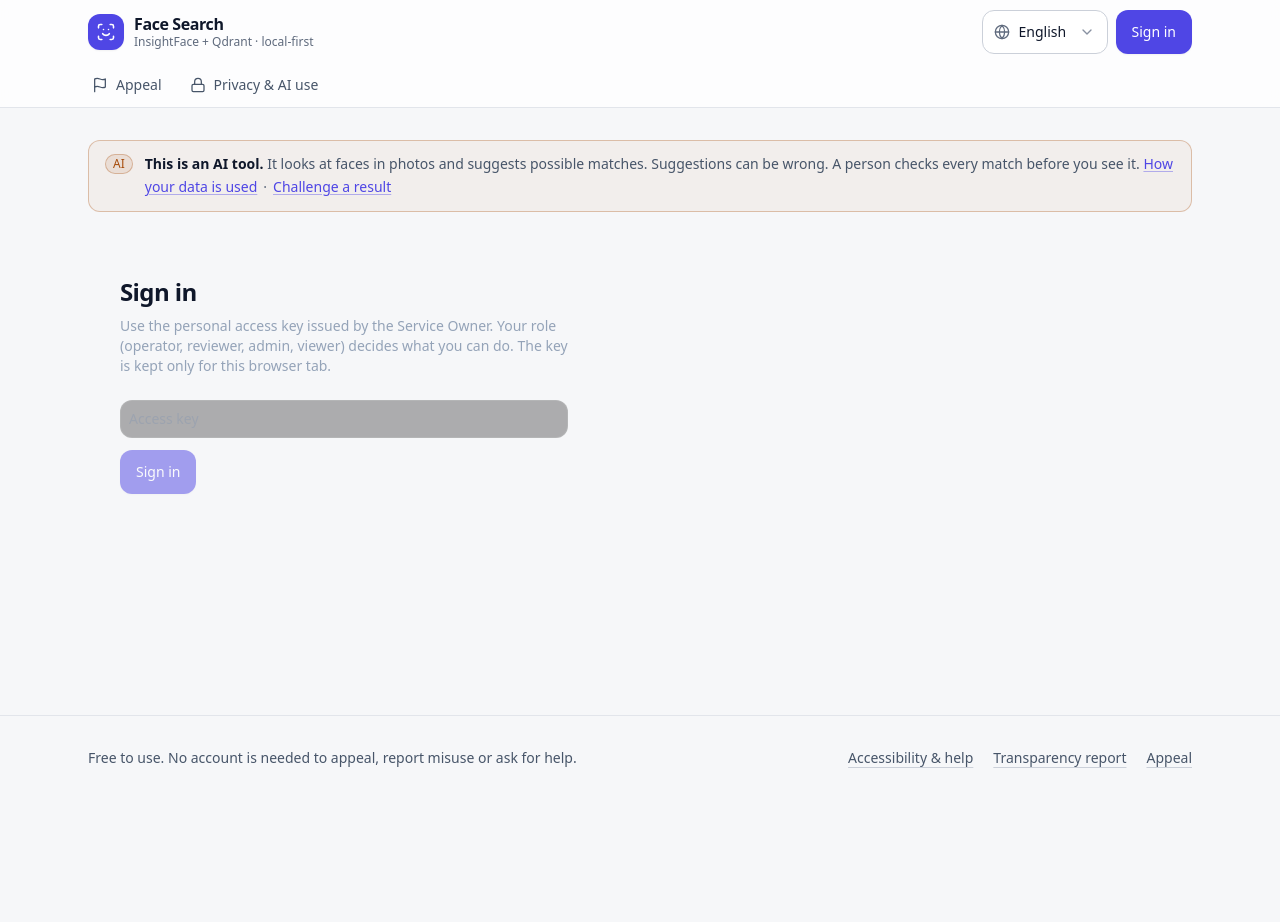
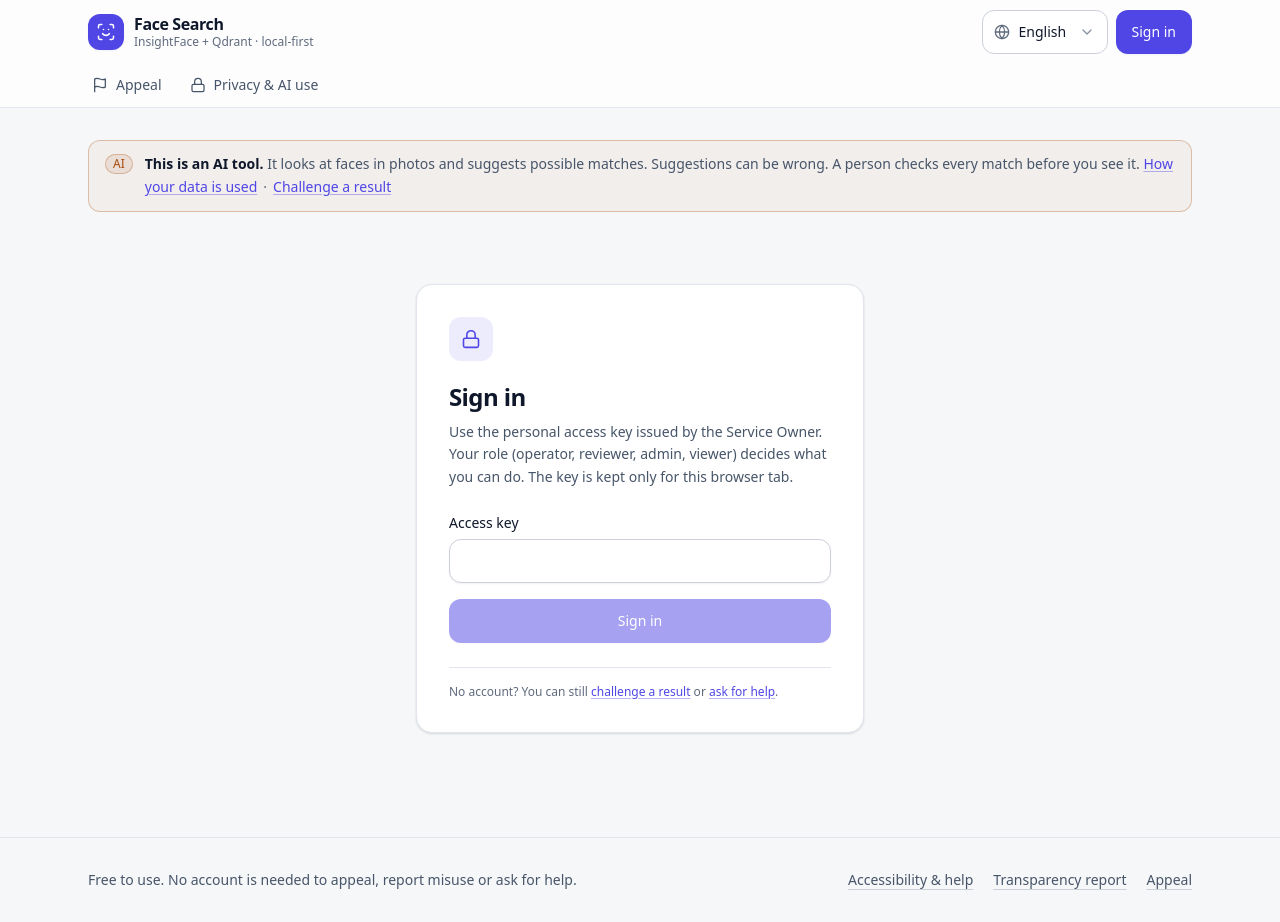
Before and after one commit to laavanjan/face-search-app, a Next.js app in the folder frontend/: page /signin in a window 1280 px wide. Before the commit the page ends 800 px from the top, so only its background shows below. Built offline with nearby package versions, Linux system fonts and the light colour scheme.

Commit message:
Refresh sign-in experience
Modernize sign-in form presentation, guidance, and feedback states while retaining the existing authentication flow.

```diff
--- a/frontend/app/signin/page.tsx
+++ b/frontend/app/signin/page.tsx
@@ -1,17 +1,21 @@
 "use client";
 
 import { useState } from "react";
+import Link from "next/link";
 import { useRouter } from "next/navigation";
+import { Alert, Icon, Spinner } from "@/components/ui";
 import { setAccessKey, whoami } from "@/lib/api";
 
 export default function SignInPage() {
   const [key, setKey] = useState("");
   const [err, setErr] = useState<string | null>(null);
+  const [busy, setBusy] = useState(false);
   const router = useRouter();
 
   async function submit(e: React.FormEvent) {
     e.preventDefault();
     setErr(null);
+    setBusy(true);
     setAccessKey(key.trim());
     try {
       const me = await whoami();
@@ -19,28 +23,46 @@ export default function SignInPage() {
     } catch {
       setAccessKey(null);
       setErr("That access key was not accepted.");
+    } finally {
+      setBusy(false);
     }
   }
 
   return (
-    <section className="glass rounded-2xl p-8 max-w-lg">
-      <h1 className="text-2xl font-semibold tracking-tight mb-2">Sign in</h1>
-      <p className="text-slate-400 text-sm mb-6">
+    <div className="flex justify-center py-6 sm:py-10">
+      <section className="card w-full max-w-md p-6 sm:p-8">
+        <div className="mb-5 flex h-11 w-11 items-center justify-center rounded-xl bg-accent/10 text-accent">
+          <Icon name="lock" className="h-5 w-5" />
+        </div>
+        <h1 className="text-2xl font-semibold tracking-tight text-fg">Sign in</h1>
+        <p className="mb-6 mt-2 text-sm leading-relaxed text-muted">
           Use the personal access key issued by the Service Owner. Your role (operator, reviewer,
           admin, viewer) decides what you can do. The key is kept only for this browser tab.
         </p>
-      <form onSubmit={submit} className="space-y-3">
+        <form onSubmit={submit} className="space-y-4">
+          <div>
+            <label htmlFor="access-key" className="label">Access key</label>
             <input
+              id="access-key"
               type="password"
               autoComplete="off"
-          className="w-full rounded-xl bg-black/30 border border-white/10 p-2 text-sm"
-          placeholder="Access key"
+              className={`input font-mono ${err ? "input-error" : ""}`}
+              aria-invalid={!!err}
               value={key}
               onChange={(e) => setKey(e.target.value)}
             />
-        {err && <div className="text-sm text-red-300">{err}</div>}
-        <button className="btn" disabled={!key.trim()}>Sign in</button>
+          </div>
+          {err && <Alert tone="danger">{err}</Alert>}
+          <button className="btn w-full" disabled={!key.trim() || busy}>
+            {busy && <Spinner />}
+            Sign in
+          </button>
         </form>
+        <p className="mt-6 border-t border-line pt-4 text-xs text-subtle">
+          No account? You can still <Link href="/appeal" className="link">challenge a result</Link> or{" "}
+          <Link href="/accessibility#support" className="link">ask for help</Link>.
+        </p>
       </section>
+    </div>
   );
 }
```
Lines whose indentation alone changed are shown as unchanged.
